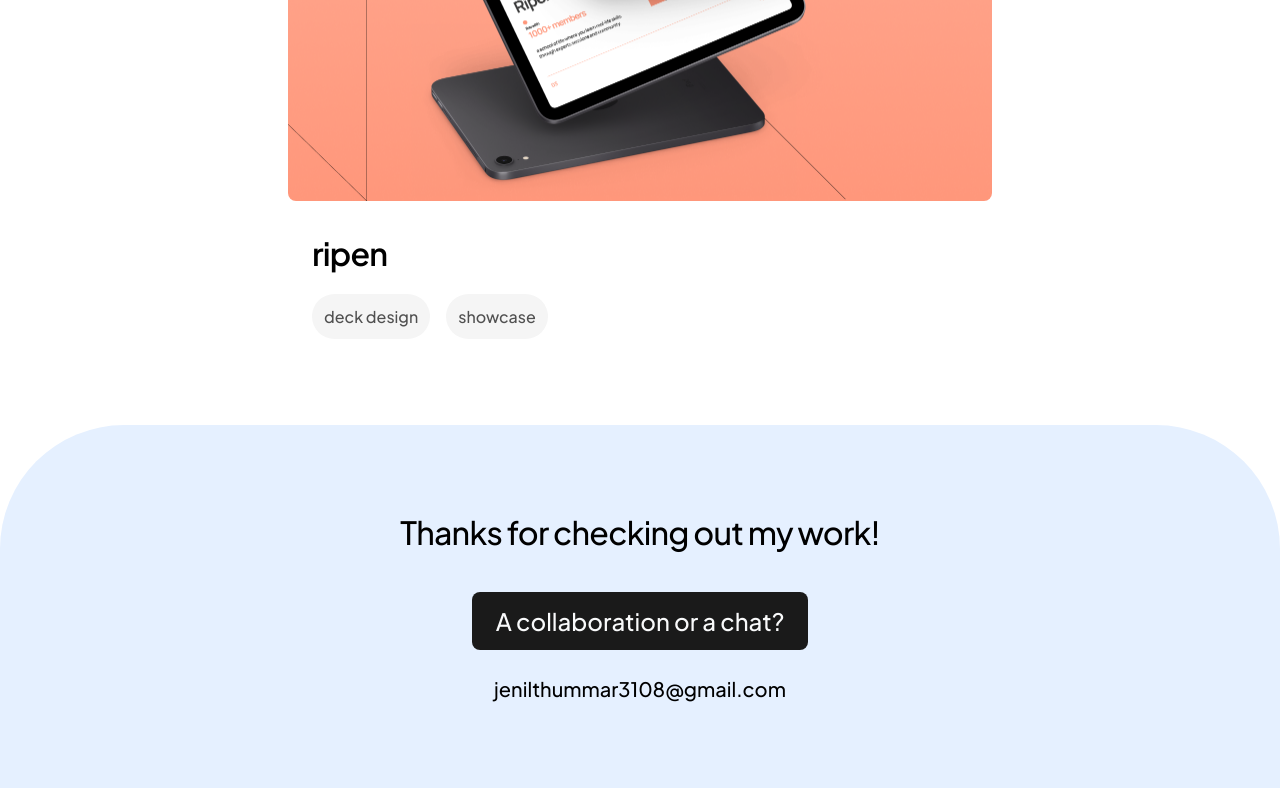
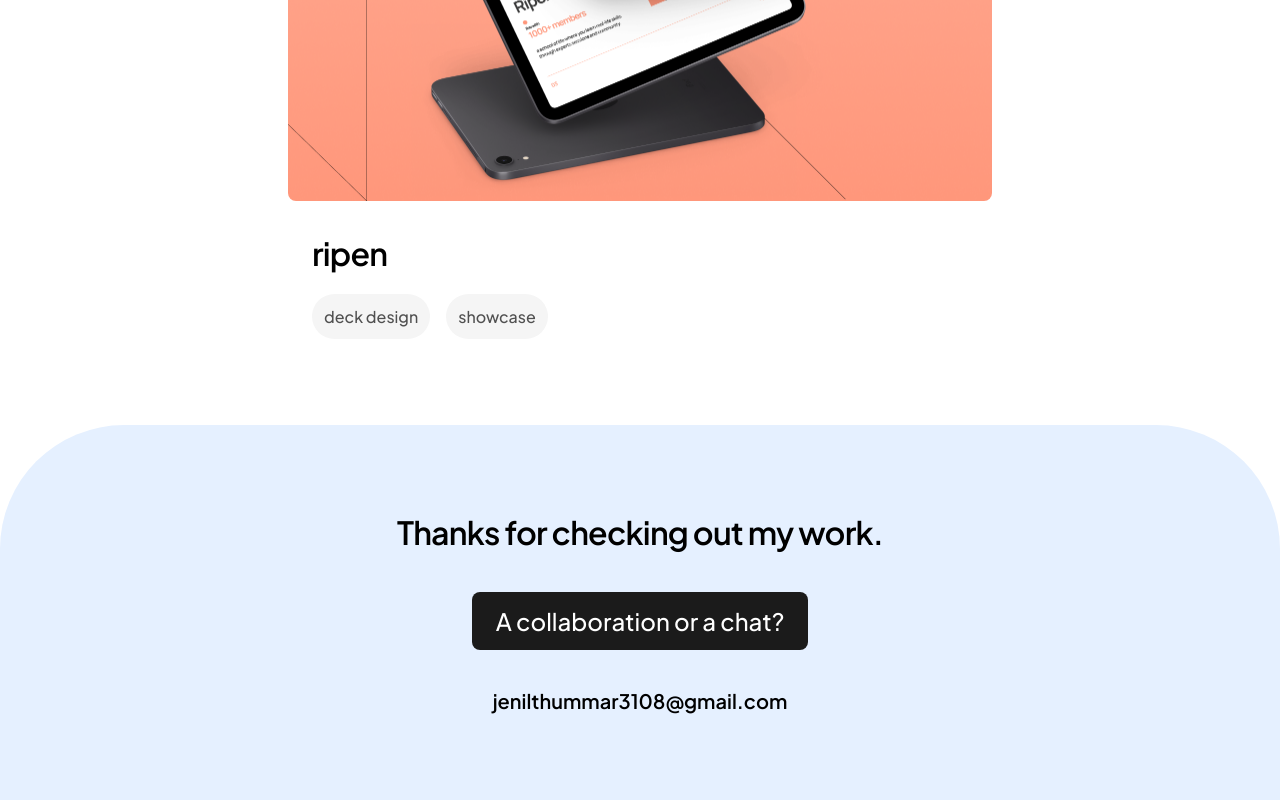
Before and after one commit to jenilthumar/jenil, a Next.js app: page / in a window 1280 px wide. Shown: the part 5022-5822 px from the top of the page. Built offline with nearby package versions, Linux system fonts and the light colour scheme.

Commit message:
more changes

```diff
--- a/app/sitenote/page.jsx
+++ b/app/sitenote/page.jsx
@@ -131,8 +131,8 @@ const SitenotePage = () => {
                     <div className="text-[#1a1a1a] font-[600] text-[2rem] tracking-tight">goal</div>
                     <div className="mt-[1.5rem] text-[#1a1a1a] font-[500] text-[1.25rem]">A digitally centralized and synced workspace for</div>
                     <div className="mt-[1.5rem] text-[#1a1a1a] font-[500] text-[1.25rem]">
-                        <div>1. Centralized communication</div>
-                        <div className="mt-[1rem]">2. Centralized place to store all the communication and data</div>
+                        <div className="text-[#1a1a1a] font-[500]">1. Centralized communication</div>
+                        <div className="mt-[1rem] text-[#1a1a1a] font-[500]">2. Centralized place to store all the communication and data</div>
                     </div>
                 </div>
                 <div className="mt-[4rem]">
--- a/components/footer.jsx
+++ b/components/footer.jsx
@@ -2,16 +2,16 @@ export const Footer = () => {
     return (
         <div className="mt-[6rem] bg-[#E5F0FF] rounded-tr-[124px] rounded-tl-[124px] py-[5.22rem]">
             <div className="container">
-                <div className="text-[2rem] font-[500] text-center tracking-tight">Thanks for checking out my work!</div>
+                <div className="text-[2rem] font-[600] text-center tracking-tight">Thanks for checking out my work.</div>
                 <div className="flex justify-center">
                     <a
                         href="mailto:jenilthummar3108@gmail.com"
-                        className="mt-[36px] rounded-[0.5rem] bg-[#1A1A1A] px-[1.5rem] py-[0.7rem] hover:opacity-80 transition-all text-[1.5rem] font-[500] text-[#F9FAFB] cursor-pointer inline-block"
+                        className="mt-[36px] rounded-[0.5rem] bg-[#1b1b1b] px-[1.5rem] py-[0.7rem] hover:bg-[#000000] transition-all text-[1.5rem] font-[500] text-[#ffffff] cursor-pointer inline-block"
                     >
                         A collaboration or a chat?
                     </a>
                 </div>
-                <div className="mt-[24px] text-center text-[1.25rem] font-[500]">
+                <div className="mt-[36px] text-center text-[1.25rem] font-[600]">
                     jenilthummar3108@gmail.com
                 </div>
             </div>
```
